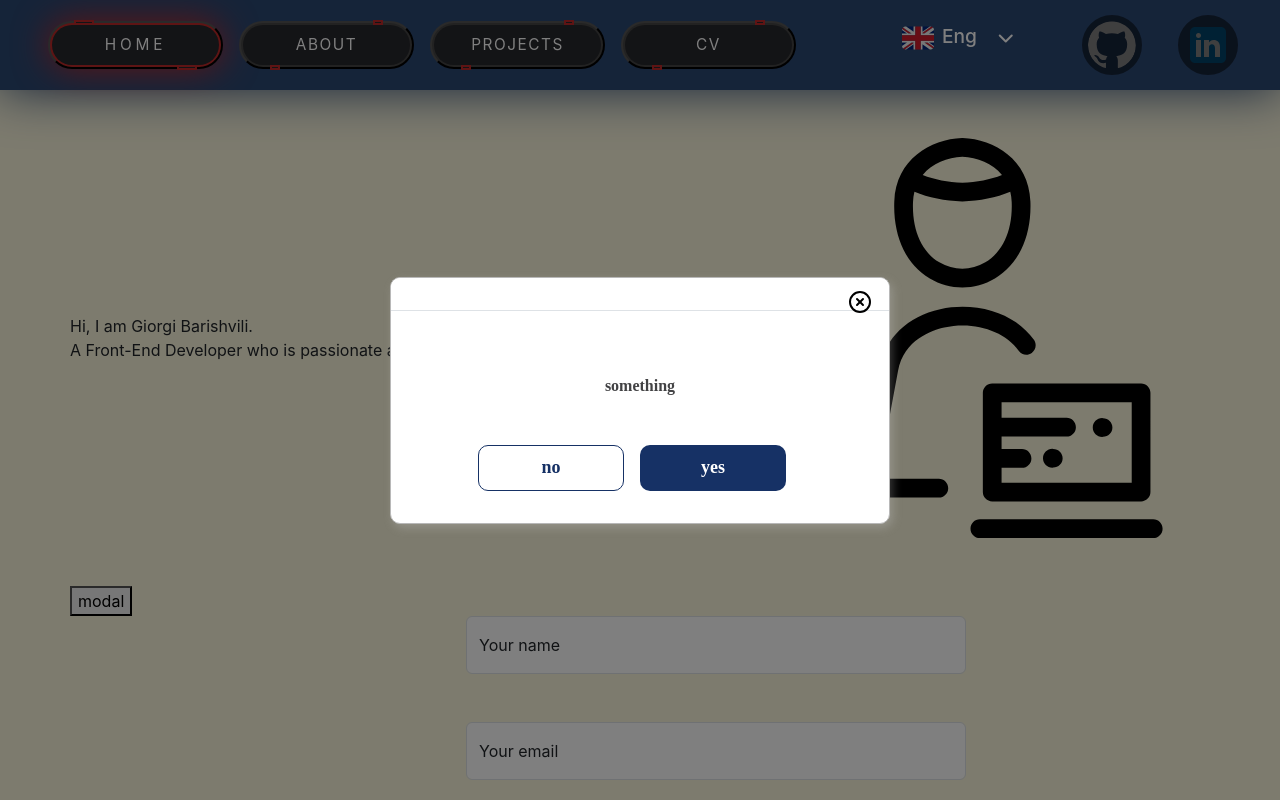
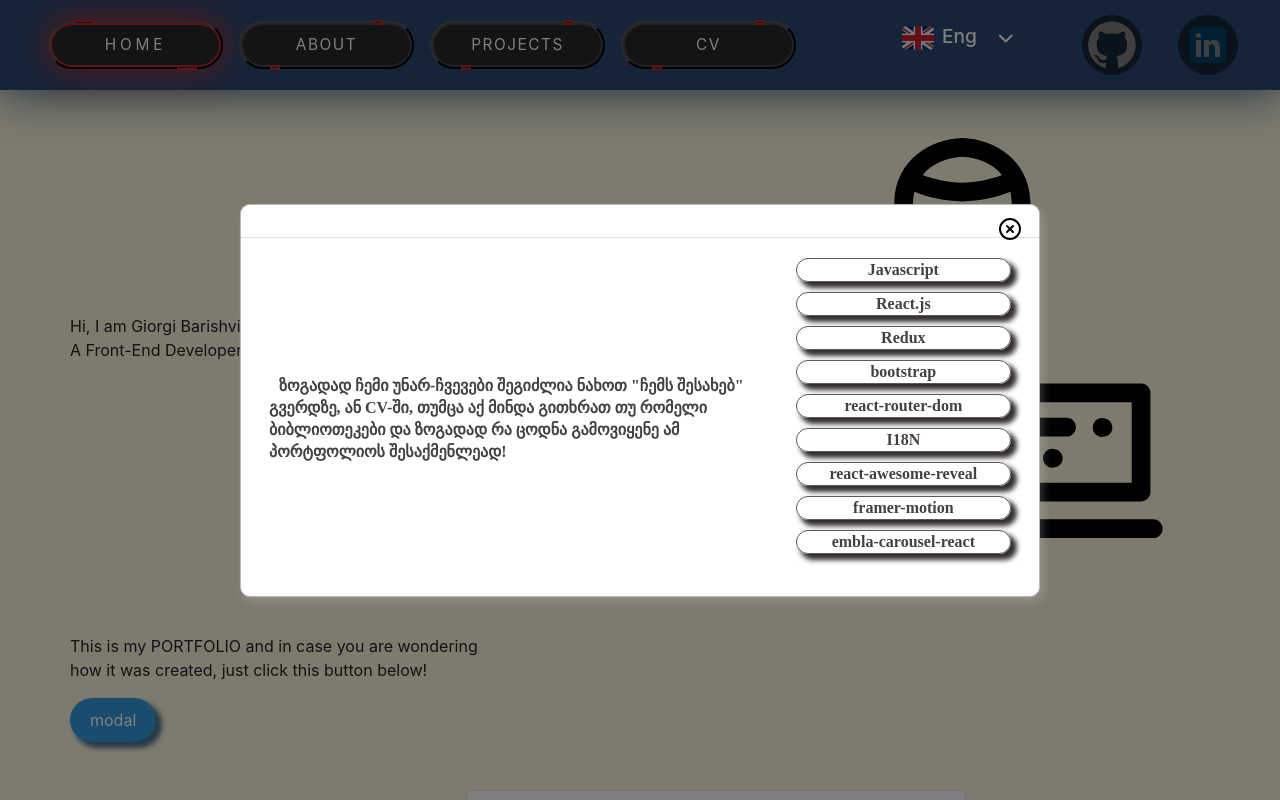
Before and after one commit to giorgibarishvili/Portfolio, a React (Create React App) app in the folder portfolio/: page / in a window 1280 px wide. Both pictures are taken after a click on the button "modal". Shown: the top 800 px of the page. Built offline with nearby package versions, Linux system fonts and the light colour scheme.

Commit message:
added modal text and stylings on homepage

```diff
--- a/portfolio/src/components/HomePage.js
+++ b/portfolio/src/components/HomePage.js
@@ -56,13 +56,44 @@ function HomePage() {
           <Programmer />
         </Reveal>
       </div>
-      <button onClick={() => setOnClose(true)}>modal</button>
+      <div className="mt-5 mb-5">
+        <div className="pt-5 mb-3">
+         <Appear>
+            This is my PORTFOLIO and in case you are wondering
+            <br />
+            how it was created, just click this button below!
+         </Appear>
+        </div>
+        <Reveal>
+          <button className="morph-btn" onClick={() => setOnClose(true)}>
+            modal
+          </button>
+        </Reveal>
+      </div>
       {onClose && (
-        <ModalPop onClose={setOnClose} size={"md"} ref={modalRef}>
+        <ModalPop onClose={setOnClose} size={"lg"} ref={modalRef}>
           <div className="row text-center">
             <div className="col-12 mx-auto">
-              <div className="visit-asked mt-5">{t("something")}</div>
-              <div className="mx-auto mt-5 mb-3 d-flex justify-content-center">
+              <div className="modal-text mt-1">
+                <div className="d-flex align-items-center ab-portfolio col-8">
+                  ზოგადად ჩემი უნარ-ჩვევები შეგიძლია ნახოთ "ჩემს შესახებ"
+                  გვერდზე, ან CV-ში, თუმცა აქ მინდა გითხრათ თუ რომელი
+                  ბიბლიოთეკები და ზოგადად რა ცოდნა გამოვიყენე ამ პორტფოლიოს
+                  შესაქმენლეად!
+                </div>
+                <ul className="col-4 frameworks-list">
+                  <li>Javascript</li>
+                  <li>React.js</li>
+                  <li>Redux</li>
+                  <li>bootstrap</li>
+                  <li>react-router-dom</li>
+                  <li>I18N</li>
+                  <li>react-awesome-reveal</li>
+                  <li>framer-motion</li>
+                  <li>embla-carousel-react</li>
+                </ul>
+              </div>
+              {/* <div className="mx-auto mt-5 mb-3 d-flex justify-content-center">
                 <div className="col-md-6 d-flex justify-content-end">
                   <button
                     className="no-btn me-3"
@@ -81,7 +112,7 @@ function HomePage() {
                     {t("yes")}
                   </button>
                 </div>
-              </div>
+              </div> */}
             </div>
           </div>
         </ModalPop>
@@ -166,7 +197,7 @@ function HomePage() {
             </div>
           </Reveal>
           <button
-            className="mb-5"
+            className="mb-5 morph-btn"
             type="submit"
             disabled={!eMail || !userName || !messageBox}
           >
--- a/portfolio/src/styles/Homepage.css
+++ b/portfolio/src/styles/Homepage.css
@@ -14,7 +14,8 @@
   width: 500px;
   height: 200px !important;
 }
-.visit-asked {
+.modal-text {
+  display: flex;
   color: #424244;
   text-align: center;
   font-family: FiraGO;
@@ -86,3 +87,79 @@
 .corp-modal-x svg {
   display: block;
 } */
+.ab-portfolio {
+  text-align: left;
+  text-indent: 10px;
+}
+.frameworks-list li {
+  list-style: none;
+  border: 1px solid rgb(94, 88, 88);
+  border-radius: 50px;
+  margin-bottom: 10px;
+  box-shadow: 5px 5px 5px 1px rgb(51, 47, 47);
+}
+/* .morph-btn {
+  position: relative;
+  padding: 10px 20px;
+  border: none;
+  background-color: #3498db;
+  color: #fff;
+  cursor: pointer;
+  overflow: hidden;
+  border-radius: 50px;
+  box-shadow: 5px 5px 5px 1px rgba(59, 101, 129, 0.9);
+}
+
+.morph-btn::after {
+  content: "";
+  position: absolute;
+  top: 0;
+  left: 0;
+  width: 100%;
+  height: 100%;
+  background-image: url("../images/GeorgiaFlag.svg");
+  background-size: cover;
+  opacity: 0;
+  transition: opacity 0.3s ease-in-out;
+}
+
+.morph-btn:hover::after {
+  opacity: 0.3;
+} */
+.morph-btn {
+  position: relative;
+  padding: 10px 20px;
+  border: none;
+  background-color: #3498db;
+  color: #fff;
+  cursor: pointer;
+  overflow: hidden;
+  border-radius: 50px;
+  box-shadow: 5px 5px 5px 1px rgba(59, 101, 129, 0.9);
+  transition: transform 0.3s ease-in-out; /* Added transition for button push effect */
+}
+
+.morph-btn::after {
+  content: "";
+  position: absolute;
+  top: 0;
+  left: 0;
+  width: 100%;
+  height: 100%;
+  background-image: url("../images/GeorgiaFlag.svg"); /* Assuming your flag image is in a folder named 'images' */
+  background-size: cover;
+  opacity: 0;
+  transition: opacity 0.3s ease-in-out;
+}
+
+.morph-btn:hover::after {
+  opacity: 0.3;
+}
+
+.morph-btn:active, /* Added styling for active state (simulates button press) */
+.morph-btn:hover {
+  transform: scale(
+    0.95
+  ); /* Scales down the button slightly on hover and active states */
+}
+/* AQ GAVCHERDI */
```
